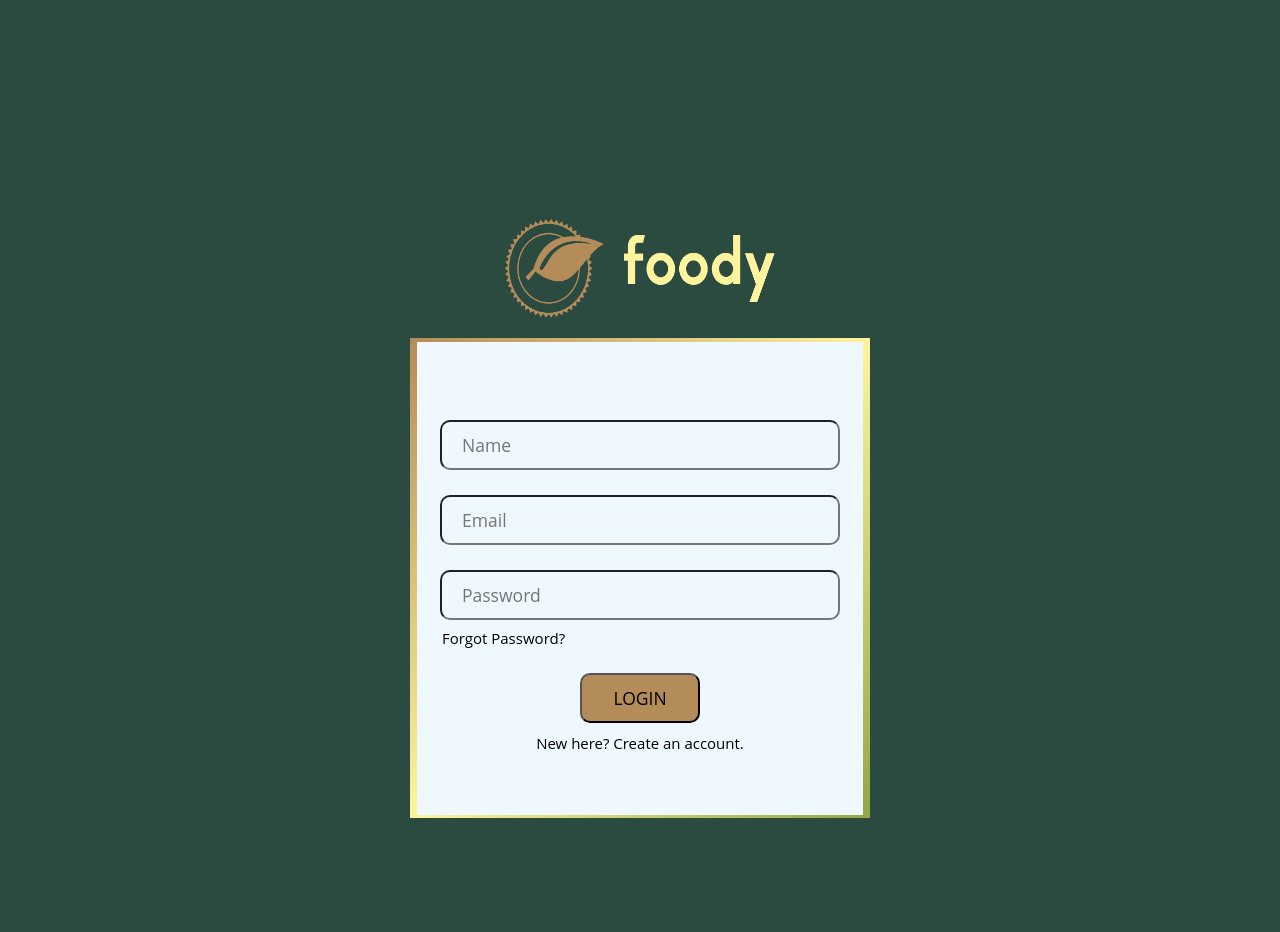
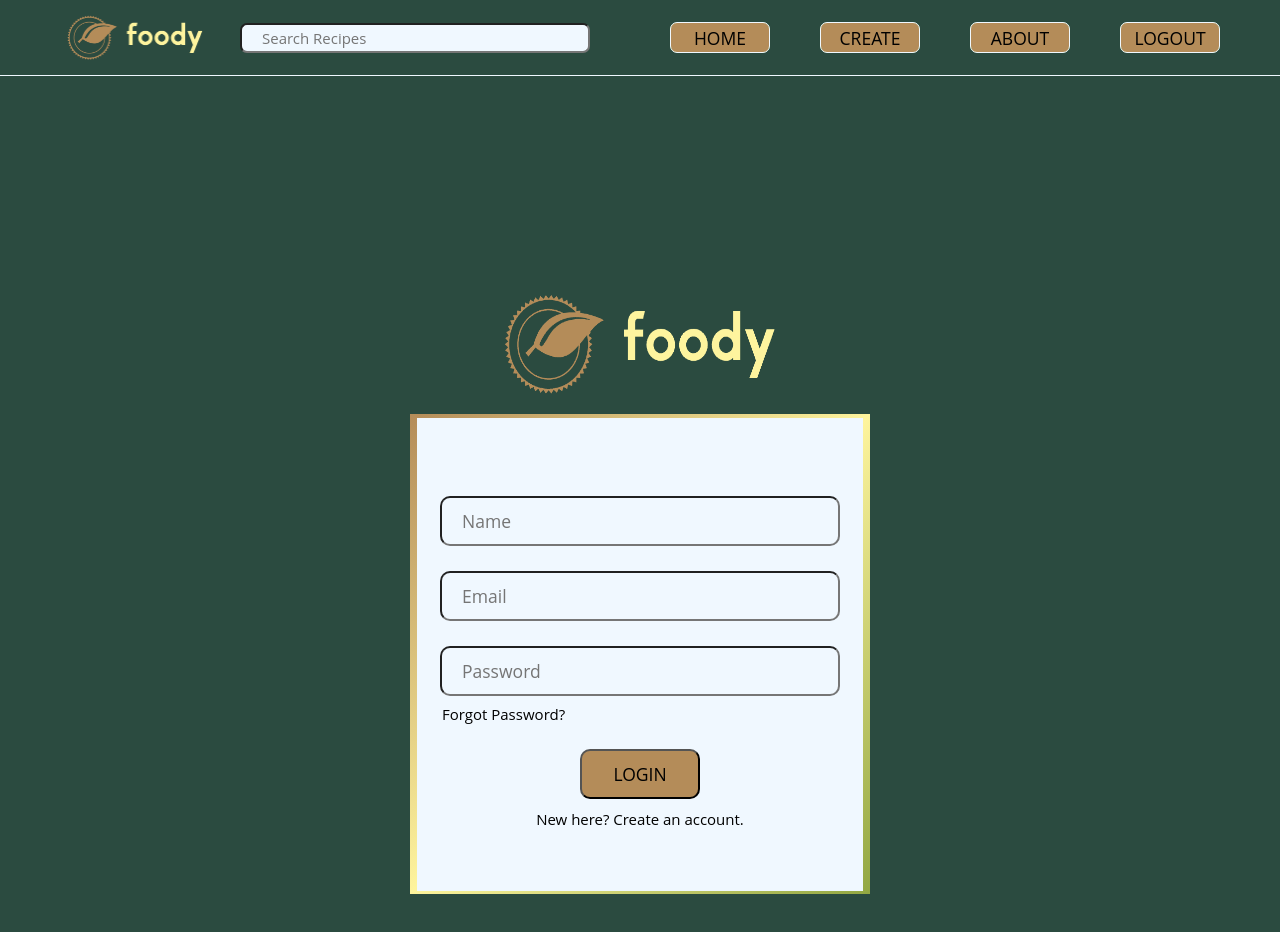
Before and after one commit to crawnic311/foody, a React (Create React App) app: page / in a window 1280 px wide. Shown: the top 932 px of the page. Built offline with nearby package versions, Linux system fonts and the light colour scheme; data requests are answered from the project's data file.

Commit message:
Reflexive Search Bar Added

```diff
--- a/src/App.js
+++ b/src/App.js
@@ -21,7 +21,7 @@ function App() {
   }
   const API_URL = 'http://localhost:3500/recipes'
 
-  const [user, setUser] = useState({ name: '', email: '', password: '' })
+  const [user, setUser] = useState({ name: '', email: 'j', password: '' })
   const [error, setError] = useState('')
   const [fetchError, setFetchError] = useState('')
   const [instruct, setInstruct] = useState('')
--- a/src/components/Home/Home.module.css
+++ b/src/components/Home/Home.module.css
@@ -17,5 +17,4 @@
   align-items: center;
   justify-content: center;
   flex-wrap: wrap;
-  width: 1446px;
 }
--- a/src/components/Navbar/Navbar.module.css
+++ b/src/components/Navbar/Navbar.module.css
@@ -1,6 +1,7 @@
 .header {
   border-bottom: 1px solid aliceblue;
   color: #482ff7;
+  width: 100vw;
 }
 
 .navbar {
--- a/src/components/Search/SearchRecipe.modules.css
+++ b/src/components/Search/SearchRecipe.modules.css
@@ -10,10 +10,10 @@
 }
 
 #search {
-  width: 100%;
   border-radius: 7px;
   height: 30px;
   background-color: aliceblue;
   padding-left: 20px;
   font-size: 1.5rem;
+  width: 100%;
 }
```
